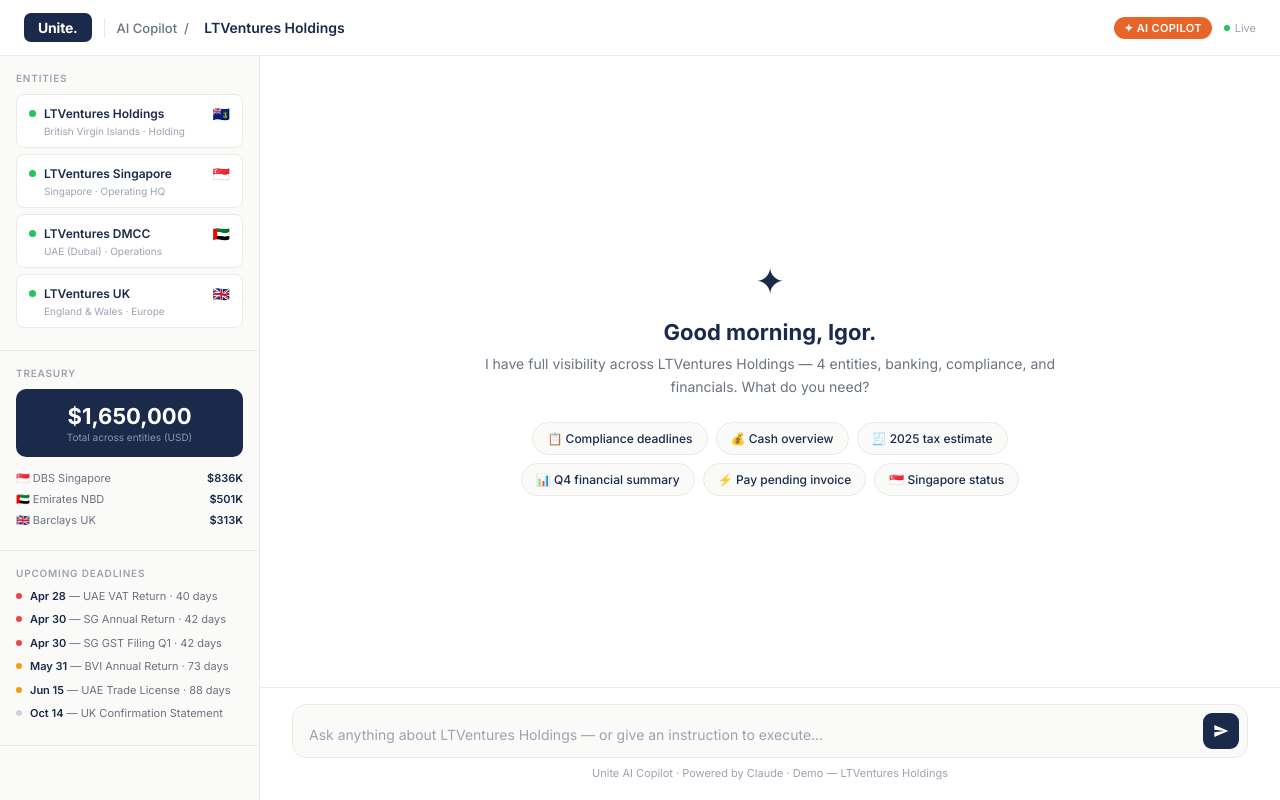
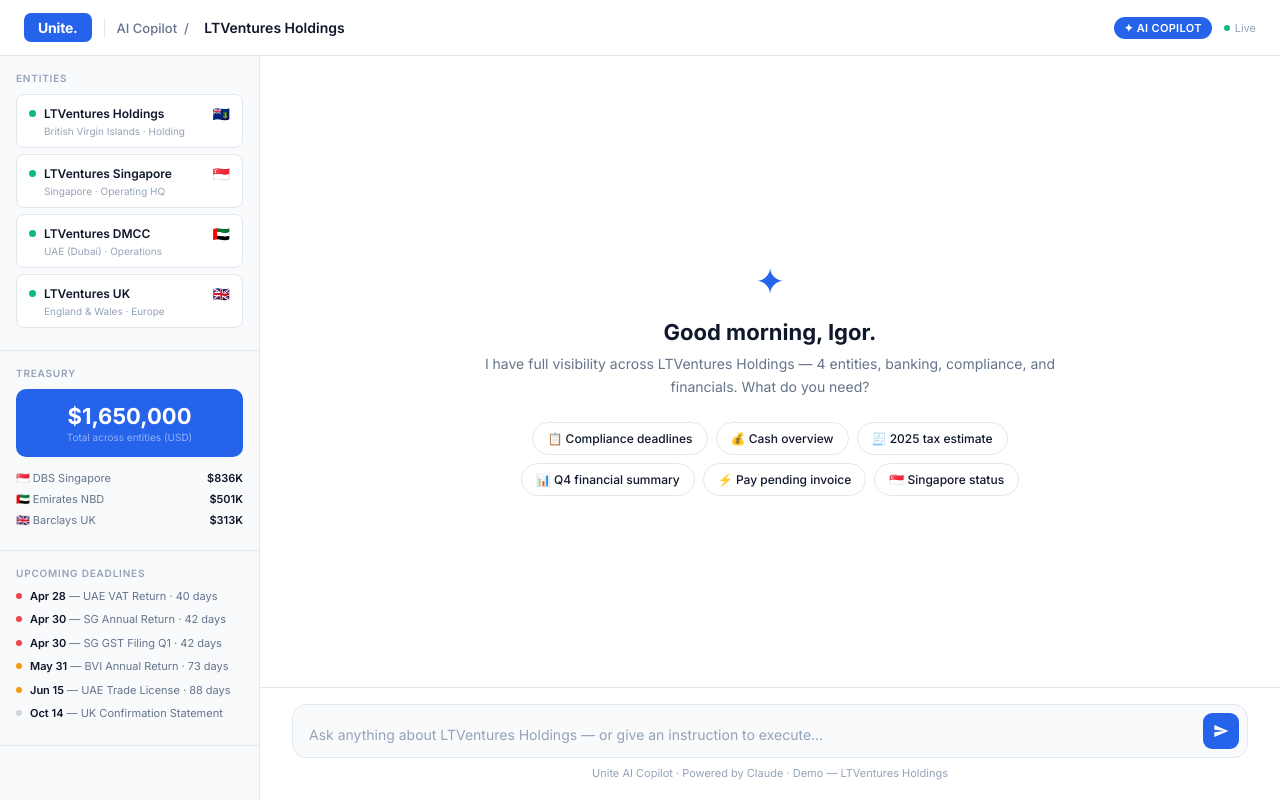
Before and after one commit to pesinigor/unite-copilot-demo, a plain HTML site: page index.html in a window 1280 px wide. Drawn offline with Linux system fonts and the light colour scheme.

Commit message:
Redesign: Telegram/Stripe-style blue color scheme, lighter and more techy

```diff
--- a/index.html
+++ b/index.html
@@ -9,21 +9,27 @@
   *, *::before, *::after { box-sizing: border-box; margin: 0; padding: 0; }
 
   :root {
-    --cream: #F5F0E8;
-    --cream-dark: #E8E2D8;
-    --navy: #1B2A4A;
-    --navy-light: #243660;
-    --orange: #E8652A;
-    --gray-m: #6B7280;
-    --gray-l: #9CA3AF;
-    --gray-xl: #E5E7EB;
+    --blue: #2563EB;
+    --blue-light: #EFF6FF;
+    --blue-dark: #1D4ED8;
+    --dark: #0F172A;
+    --dark-2: #1E293B;
+    --gray-m: #64748B;
+    --gray-l: #94A3B8;
+    --gray-xl: #E2E8F0;
     --white: #FFFFFF;
-    --green: #22C55E;
+    --green: #10B981;
     --red: #EF4444;
     --yellow: #F59E0B;
     --sidebar-w: 260px;
-    --sb-bg: #FAFAF9;
-    --sb-border: #ECEAE4;
+    --sb-bg: #F8FAFC;
+    --sb-border: #E2E8F0;
+    /* legacy aliases so nothing breaks */
+    --navy: #0F172A;
+    --navy-light: #1E293B;
+    --orange: #2563EB;
+    --cream: #EFF6FF;
+    --cream-dark: #DBEAFE;
   }
 
   html { height: 100%; height: -webkit-fill-available; }
@@ -33,11 +39,11 @@
 
   /* Top Bar */
   .topbar { height: 56px; background: white; border-bottom: 1px solid var(--sb-border); display: flex; align-items: center; padding: 0 24px; gap: 12px; flex-shrink: 0; }
-  .topbar-logo { background: var(--navy); color: white; font-weight: 700; font-size: 14px; padding: 6px 14px; border-radius: 7px; letter-spacing: -.2px; }
+  .topbar-logo { background: var(--blue); color: white; font-weight: 700; font-size: 14px; padding: 6px 14px; border-radius: 7px; letter-spacing: -.2px; }
   .topbar-divider { width: 1px; height: 20px; background: var(--sb-border); }
   .topbar-title { font-size: 13px; font-weight: 500; color: var(--gray-m); }
-  .topbar-client { font-size: 14px; font-weight: 600; color: var(--navy); }
-  .topbar-badge { margin-left: auto; background: var(--orange); color: white; font-size: 11px; font-weight: 600; padding: 4px 10px; border-radius: 20px; letter-spacing: .03em; }
+  .topbar-client { font-size: 14px; font-weight: 600; color: var(--dark); }
+  .topbar-badge { margin-left: auto; background: var(--blue); color: white; font-size: 11px; font-weight: 600; padding: 4px 10px; border-radius: 20px; letter-spacing: .03em; }
   .topbar-reset { display: flex; align-items: center; gap: 5px; font-size: 11px; color: var(--gray-l); cursor: pointer; }
   .topbar-reset .dot { width: 6px; height: 6px; border-radius: 50%; background: var(--green); }
 
@@ -53,20 +59,20 @@
   .sb-label { font-size: 10px; font-weight: 600; color: var(--gray-l); letter-spacing: .08em; text-transform: uppercase; margin-bottom: 10px; }
 
   .entity-card { background: white; border: 1px solid var(--sb-border); border-radius: 8px; padding: 10px 12px; margin-bottom: 6px; cursor: pointer; transition: all .15s; }
-  .entity-card:hover { border-color: var(--cream-dark); background: var(--cream); box-shadow: 0 1px 4px rgba(27,42,74,.06); }
+  .entity-card:hover { border-color: var(--blue); background: var(--blue-light); box-shadow: 0 1px 4px rgba(37,99,235,.08); }
   .entity-card-top { display: flex; align-items: center; gap: 8px; }
   .entity-dot { width: 7px; height: 7px; border-radius: 50%; flex-shrink: 0; }
   .entity-dot.active { background: var(--green); }
-  .entity-name { font-size: 12px; font-weight: 600; color: var(--navy); flex: 1; }
+  .entity-name { font-size: 12px; font-weight: 600; color: var(--dark); flex: 1; }
   .entity-flag { font-size: 14px; }
   .entity-sub { font-size: 10px; color: var(--gray-l); margin-top: 3px; padding-left: 15px; }
 
-  .treasury-total { text-align: center; margin-bottom: 14px; background: var(--navy); border-radius: 10px; padding: 14px; }
+  .treasury-total { text-align: center; margin-bottom: 14px; background: var(--blue); border-radius: 10px; padding: 14px; }
   .treasury-total .amount { font-size: 22px; font-weight: 700; color: white; }
   .treasury-total .label { font-size: 10px; color: rgba(255,255,255,.5); margin-top: 2px; }
   .bank-row { display: flex; justify-content: space-between; align-items: center; margin-bottom: 7px; }
   .bank-name { font-size: 11px; color: var(--gray-m); }
-  .bank-amt { font-size: 11px; font-weight: 600; color: var(--navy); }
+  .bank-amt { font-size: 11px; font-weight: 600; color: var(--dark); }
 
   .deadline-row { display: flex; gap: 8px; align-items: flex-start; margin-bottom: 8px; }
   .deadline-dot { width: 6px; height: 6px; border-radius: 50%; margin-top: 4px; flex-shrink: 0; }
@@ -74,7 +80,7 @@
   .deadline-dot.soon { background: var(--yellow); }
   .deadline-dot.ok { background: #D1D5DB; }
   .deadline-text { font-size: 11px; color: var(--gray-m); line-height: 1.4; }
-  .deadline-text strong { color: var(--navy); font-weight: 600; }
+  .deadline-text strong { color: var(--dark); font-weight: 600; }
 
   /* Chat */
   .chat-area { flex: 1; display: flex; flex-direction: column; overflow: hidden; background: #FFFFFF; }
@@ -84,24 +90,24 @@
 
   /* Welcome */
   .welcome { max-width: 600px; margin: auto; text-align: center; padding: 20px 0 8px; }
-  .welcome-icon { font-size: 36px; margin-bottom: 16px; }
-  .welcome h2 { font-size: 22px; font-weight: 700; color: var(--navy); margin-bottom: 8px; }
+  .welcome-icon { font-size: 36px; margin-bottom: 16px; color: var(--blue); }
+  .welcome h2 { font-size: 22px; font-weight: 700; color: var(--dark); margin-bottom: 8px; }
   .welcome p { font-size: 14px; color: var(--gray-m); line-height: 1.6; margin-bottom: 24px; }
   .suggestions { display: flex; flex-wrap: wrap; gap: 8px; justify-content: center; }
-  .suggestion-chip { background: var(--sb-bg); border: 1.5px solid var(--sb-border); padding: 8px 14px; border-radius: 20px; font-size: 12px; font-weight: 500; color: var(--navy); cursor: pointer; transition: all .15s; font-family: 'Inter', sans-serif; }
-  .suggestion-chip:hover { border-color: var(--navy); background: var(--navy); color: white; }
+  .suggestion-chip { background: white; border: 1.5px solid var(--sb-border); padding: 8px 14px; border-radius: 20px; font-size: 12px; font-weight: 500; color: var(--dark); cursor: pointer; transition: all .15s; font-family: 'Inter', sans-serif; }
+  .suggestion-chip:hover { border-color: var(--blue); background: var(--blue); color: white; }
 
   /* Messages */
   .msg { display: flex; gap: 12px; max-width: 820px; }
   .msg.user { flex-direction: row-reverse; margin-left: auto; }
   .msg-avatar { width: 32px; height: 32px; border-radius: 50%; flex-shrink: 0; display: flex; align-items: center; justify-content: center; font-size: 12px; font-weight: 700; margin-top: 2px; }
-  .msg.user .msg-avatar { background: var(--navy); color: white; }
-  .msg.assistant .msg-avatar { background: var(--orange); color: white; }
+  .msg.user .msg-avatar { background: var(--blue); color: white; }
+  .msg.assistant .msg-avatar { background: var(--blue); color: white; }
   .msg-bubble { max-width: calc(100% - 44px); padding: 14px 18px; border-radius: 16px; font-size: 14px; line-height: 1.65; }
-  .msg.user .msg-bubble { background: var(--navy); color: white; border-bottom-right-radius: 4px; }
-  .msg.assistant .msg-bubble { background: var(--sb-bg); border: 1px solid var(--sb-border); color: var(--navy); border-bottom-left-radius: 4px; }
+  .msg.user .msg-bubble { background: var(--blue); color: white; border-bottom-right-radius: 4px; }
+  .msg.assistant .msg-bubble { background: var(--sb-bg); border: 1px solid var(--sb-border); color: var(--dark); border-bottom-left-radius: 4px; }
 
-  .msg-bubble h3 { font-size: 13px; font-weight: 700; margin: 12px 0 6px; color: var(--navy); }
+  .msg-bubble h3 { font-size: 13px; font-weight: 700; margin: 12px 0 6px; color: var(--dark); }
   .msg-bubble h3:first-child { margin-top: 0; }
   .msg-bubble p { margin-bottom: 8px; }
   .msg-bubble p:last-child { margin-bottom: 0; }
@@ -109,7 +115,7 @@
   .msg-bubble li { margin-bottom: 4px; }
   .msg-bubble strong { font-weight: 600; }
   .msg-bubble table { width: 100%; border-collapse: collapse; font-size: 12px; margin: 10px 0; border: 1px solid var(--sb-border); border-radius: 8px; overflow: hidden; }
-  .msg-bubble th { background: var(--cream); padding: 7px 10px; text-align: left; font-weight: 600; font-size: 11px; letter-spacing: .03em; color: var(--navy); }
+  .msg-bubble th { background: var(--blue-light); padding: 7px 10px; text-align: left; font-weight: 600; font-size: 11px; letter-spacing: .03em; color: var(--dark); }
   .msg-bubble td { padding: 7px 10px; border-bottom: 1px solid var(--sb-border); background: white; }
   .msg-bubble tr:last-child td { border-bottom: none; }
 
@@ -120,11 +126,11 @@
   .badge.active { background: #DBEAFE; color: #1D4ED8; }
 
   /* Action card — light version */
-  .action-card { background: white; border: 1.5px solid var(--orange); border-radius: 14px; overflow: hidden; margin-top: 4px; }
-  .action-card-header { background: var(--orange); padding: 10px 16px; display: flex; align-items: center; gap: 8px; }
+  .action-card { background: white; border: 1.5px solid var(--blue); border-radius: 14px; overflow: hidden; margin-top: 4px; }
+  .action-card-header { background: var(--blue); padding: 10px 16px; display: flex; align-items: center; gap: 8px; }
   .action-card-header span { font-size: 12px; font-weight: 700; color: white; letter-spacing: .04em; text-transform: uppercase; }
-  .action-card-body { padding: 16px; color: var(--navy); font-size: 13px; line-height: 1.6; }
-  .action-card-body strong { color: var(--navy); font-weight: 700; }
+  .action-card-body { padding: 16px; color: var(--dark); font-size: 13px; line-height: 1.6; }
+  .action-card-body strong { color: var(--dark); font-weight: 700; }
   .action-card-footer { padding: 0 16px 16px; display: flex; gap: 8px; }
   .action-approve { flex: 1; padding: 10px; background: var(--green); color: white; border: none; border-radius: 8px; font-size: 13px; font-weight: 600; cursor: pointer; font-family: 'Inter', sans-serif; transition: background .15s; }
   .action-approve:hover { background: #16A34A; }
@@ -144,11 +150,11 @@
   /* Input */
   .input-area { padding: 16px 32px 20px; background: white; border-top: 1px solid var(--sb-border); flex-shrink: 0; }
   .input-wrap { display: flex; gap: 10px; background: var(--sb-bg); border: 1.5px solid var(--sb-border); border-radius: 14px; padding: 8px 8px 8px 16px; align-items: flex-end; transition: border-color .2s; }
-  .input-wrap:focus-within { border-color: var(--navy); background: white; }
-  #user-input { flex: 1; border: none; outline: none; font-size: 14px; font-family: 'Inter', sans-serif; color: var(--navy); background: transparent; resize: none; max-height: 120px; min-height: 24px; line-height: 1.5; padding: 4px 0; }
+  .input-wrap:focus-within { border-color: var(--blue); background: white; }
+  #user-input { flex: 1; border: none; outline: none; font-size: 14px; font-family: 'Inter', sans-serif; color: var(--dark); background: transparent; resize: none; max-height: 120px; min-height: 24px; line-height: 1.5; padding: 4px 0; }
   #user-input::placeholder { color: var(--gray-l); }
-  .send-btn { width: 36px; height: 36px; border-radius: 9px; background: var(--navy); border: none; cursor: pointer; display: flex; align-items: center; justify-content: center; flex-shrink: 0; transition: background .15s; }
-  .send-btn:hover:not(:disabled) { background: var(--navy-light); }
+  .send-btn { width: 36px; height: 36px; border-radius: 9px; background: var(--blue); border: none; cursor: pointer; display: flex; align-items: center; justify-content: center; flex-shrink: 0; transition: background .15s; }
+  .send-btn:hover:not(:disabled) { background: var(--blue-dark); }
   .send-btn:disabled { background: var(--gray-l); cursor: not-allowed; }
   .send-btn svg { width: 16px; height: 16px; fill: white; }
   .input-hint { font-size: 11px; color: var(--gray-l); text-align: center; margin-top: 8px; }
@@ -209,12 +215,12 @@
     .input-wrap {
       border-radius: 26px;
       padding: 8px 8px 8px 16px;
-      border: 1.5px solid var(--navy);
-      background: white;
+      border: 1.5px solid var(--sb-border);
+      background: var(--sb-bg);
       min-height: 48px;
       align-items: center;
     }
-    .input-wrap:focus-within { border-color: var(--orange); }
+    .input-wrap:focus-within { border-color: var(--blue); background: white; }
     #user-input { font-size: 15px; min-height: 28px; }
     .send-btn { width: 40px; height: 40px; border-radius: 50%; flex-shrink: 0; }
     .input-hint { display: none; }
```
